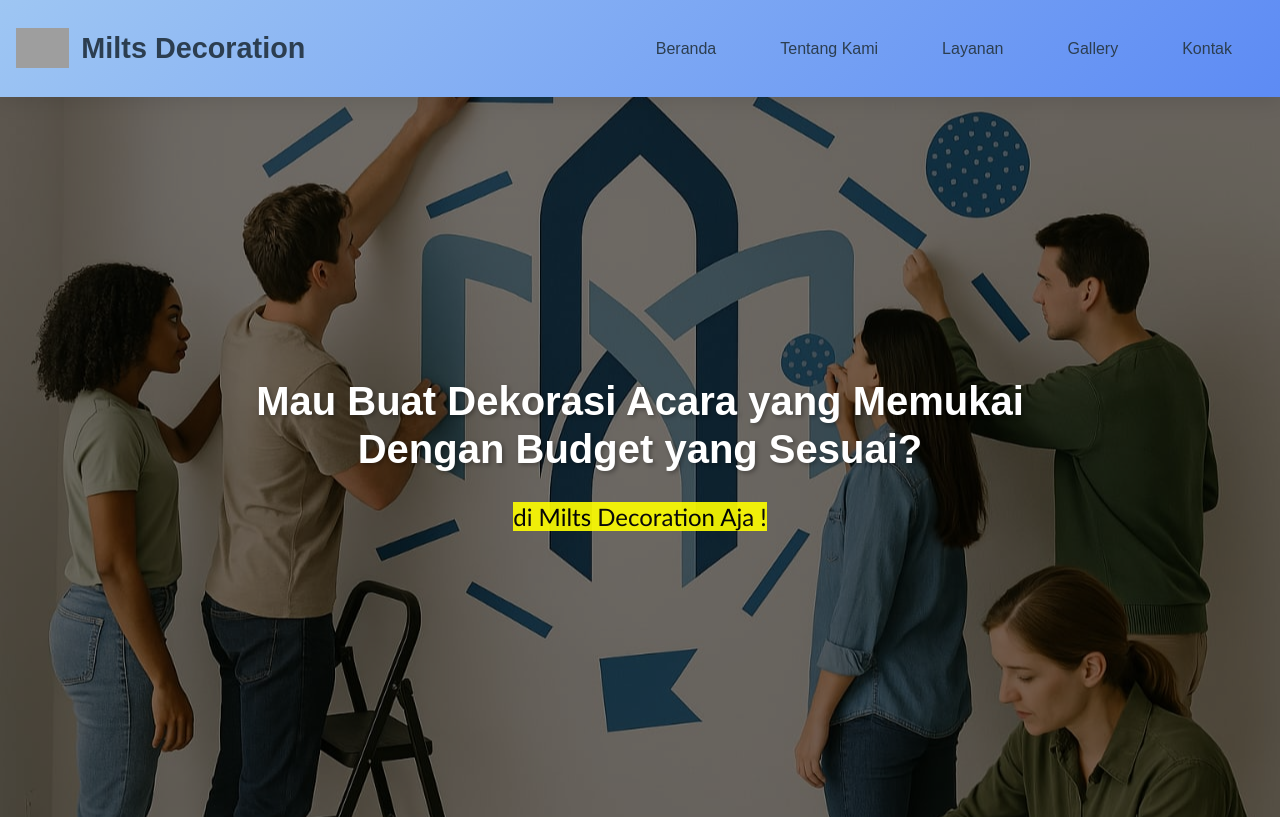
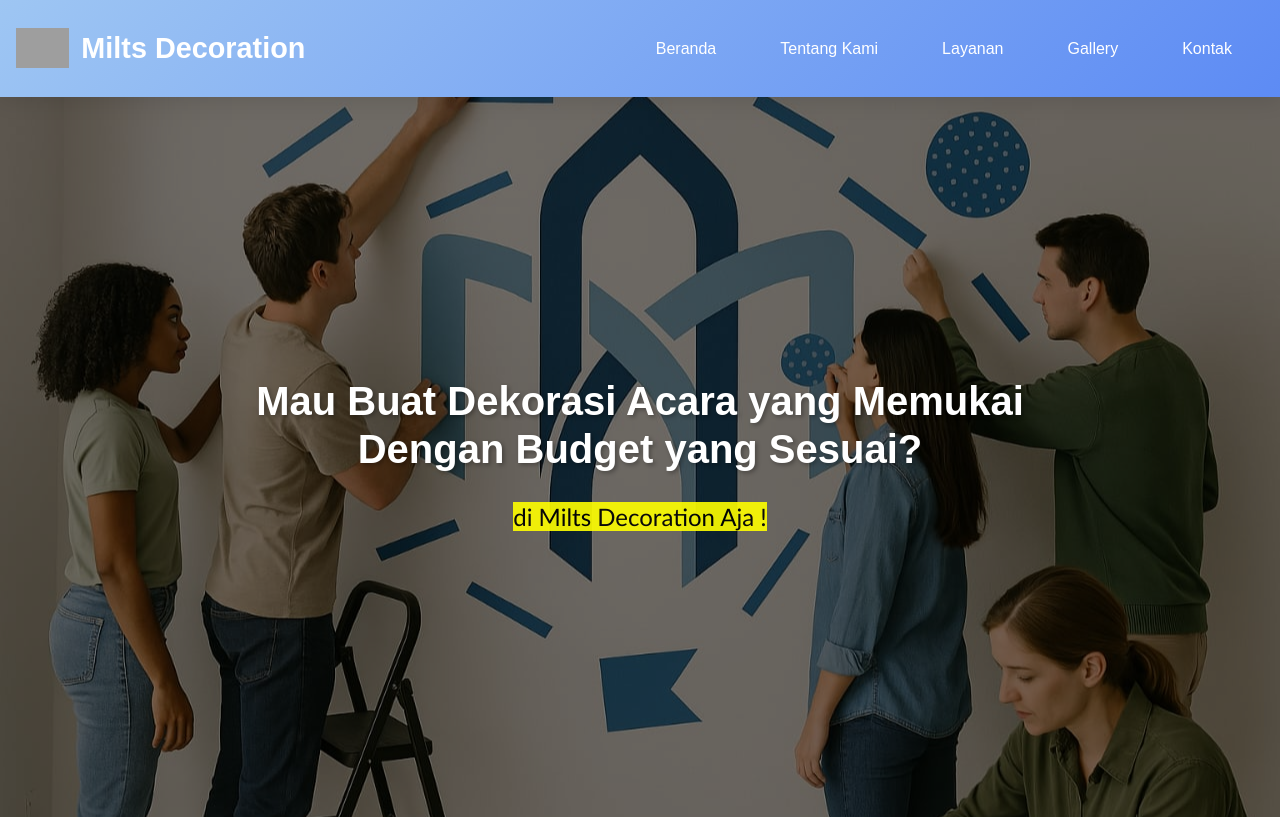
Before and after one commit to VnSandWicth/milts, a plain HTML site: page index.html in a window 1280 px wide. Shown: the top 819 px of the page. Drawn offline with nearby package versions, Linux system fonts and the light colour scheme; grey boxes are pictures that could not be loaded.

Commit message:
Add files via upload

```diff
--- a/css/style.css
+++ b/css/style.css
@@ -80,10 +80,12 @@ body {
     gap: 0.75rem;
     font-size: 1.8rem;
     font-weight: 700;
-    color: var(--text-color);
+    color: white; /* Change to white */
     text-decoration: none;
     transition: var(--transition);
 }
+
+
 
 .navbar .logo img {
     height: 2.5rem;
@@ -110,14 +112,18 @@ body {
 }
 
 .nav-links a {
-    color: var(--text-color);
-    text-decoration: none;
+    color: white;
+    /*Changedtowhite*/text-decoration: none;
     font-weight: 500;
     padding: 0.5rem 1rem;
     transition: var(--transition);
     border-radius: 4px;
     font-size: 1rem;
     display: block;
+    -webkit-transition: var(--transition);
+    -moz-transition: var(--transition);
+    -ms-transition: var(--transition);
+    -o-transition: var(--transition);
 }
 
 .nav-links a:hover {
```
